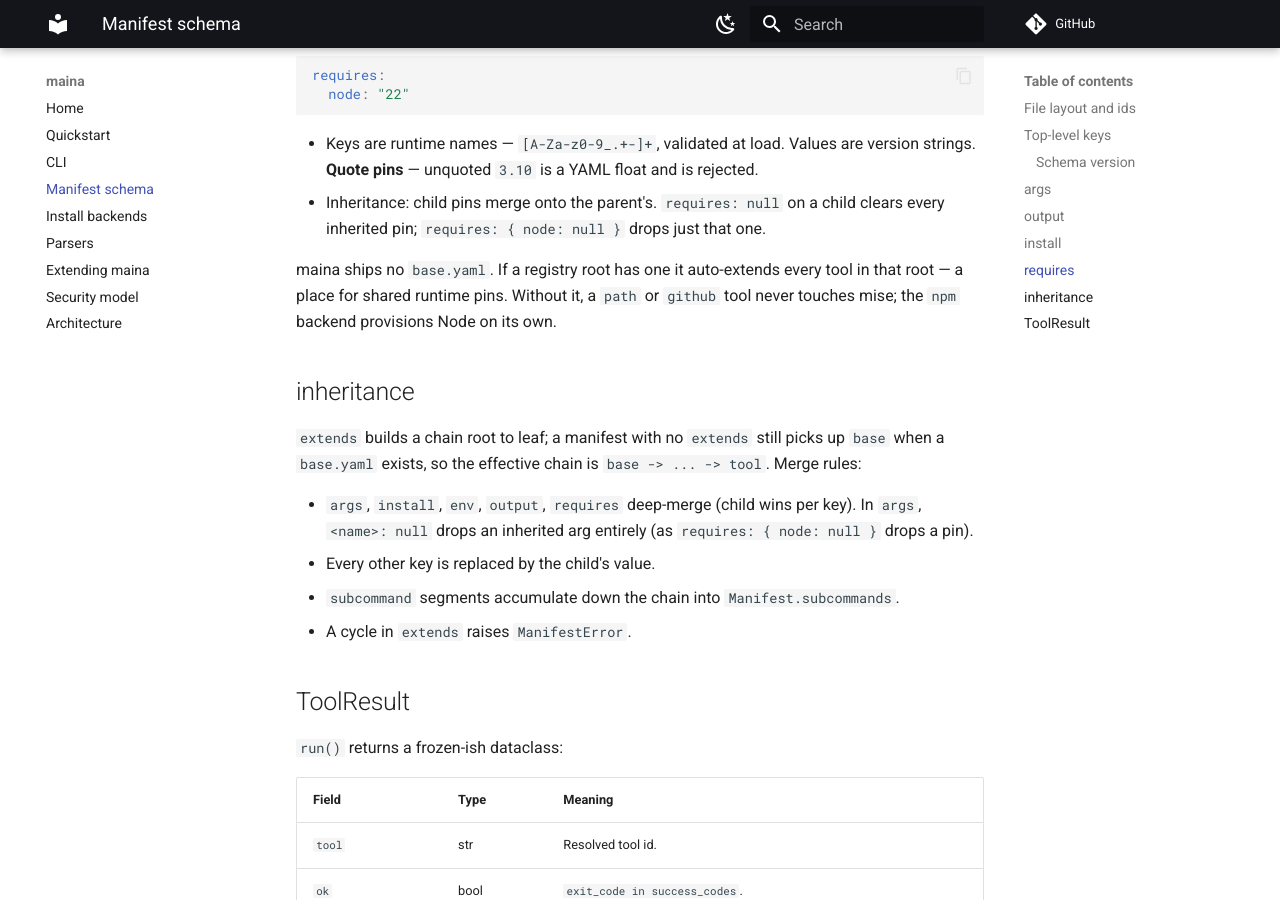
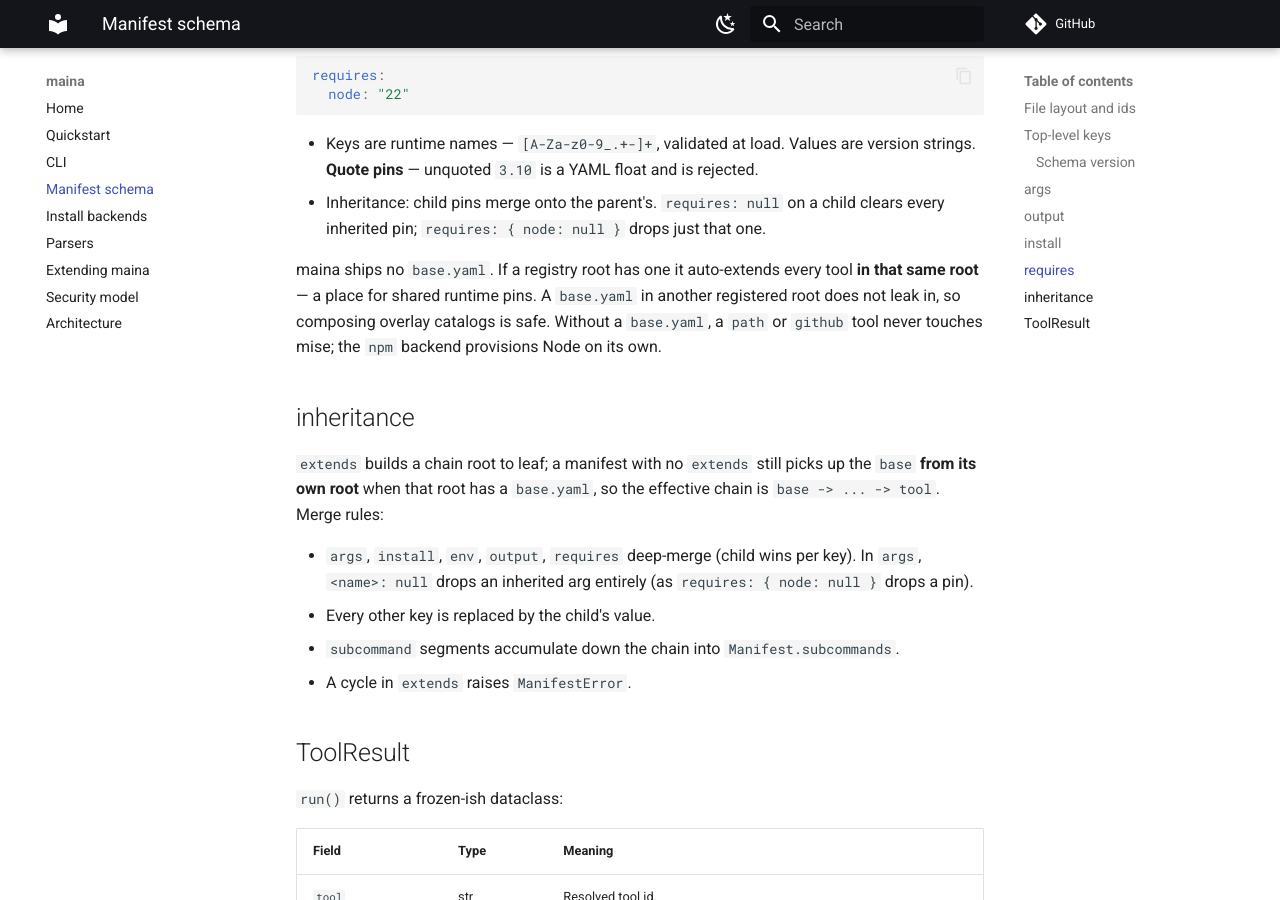
Before and after one commit to inquilabee/maina, an MkDocs documentation site: the page built from docs/manifests.md, in a window 1280 px wide and 900 px high, scrolled down 5286 px. Built offline with MkDocs 1.6.1 and Material for MkDocs 9.7.7, drawn with Linux system fonts in a browser that asks for light colours; comment, search, counter and statistics services are not loaded.

Commit message:
Scope base.yaml auto-extend to its own root
Review-G P1-2. _has_base() checked *every* registered root, so a
base.yaml in one root rewrote the env:/requires: of tools in another —
docs say per-root, twice, and Runtime.preferred(discover=True) makes this
a supply-chain vector (one installed catalog silently mutates yours).

- _load_chain prepends `base` only when the tool's *owning root* holds a
  base.yaml, and resolves that `base` pinned to that root (_lookup_in).
- _base_present is now a per-resolved-root memo; append_roots clears it.
- README + docs match the code again.

Co-Authored-By: Claude Sonnet 5 <noreply@anthropic.com>

```diff
--- a/docs/manifests.md
+++ b/docs/manifests.md
@@ -187,14 +187,16 @@ requires:
   clears every inherited pin; `requires: { node: null }` drops just that one.
 
 maina ships no `base.yaml`. If a registry root has one it auto-extends every
-tool in that root — a place for shared runtime pins. Without it, a `path` or
-`github` tool never touches mise; the `npm` backend provisions Node on its own.
+tool **in that same root** — a place for shared runtime pins. A `base.yaml` in
+another registered root does not leak in, so composing overlay catalogs is
+safe. Without a `base.yaml`, a `path` or `github` tool never touches mise; the
+`npm` backend provisions Node on its own.
 
 ## inheritance
 
 `extends` builds a chain root to leaf; a manifest with no `extends` still picks
-up `base` when a `base.yaml` exists, so the effective chain is
-`base -> ... -> tool`. Merge rules:
+up the `base` **from its own root** when that root has a `base.yaml`, so the
+effective chain is `base -> ... -> tool`. Merge rules:
 
 - `args`, `install`, `env`, `output`, `requires` deep-merge (child wins per
   key). In `args`, `<name>: null` drops an inherited arg entirely (as
```
Also changed, not shown: README.md (+6 -4 lines), 2 other files.
